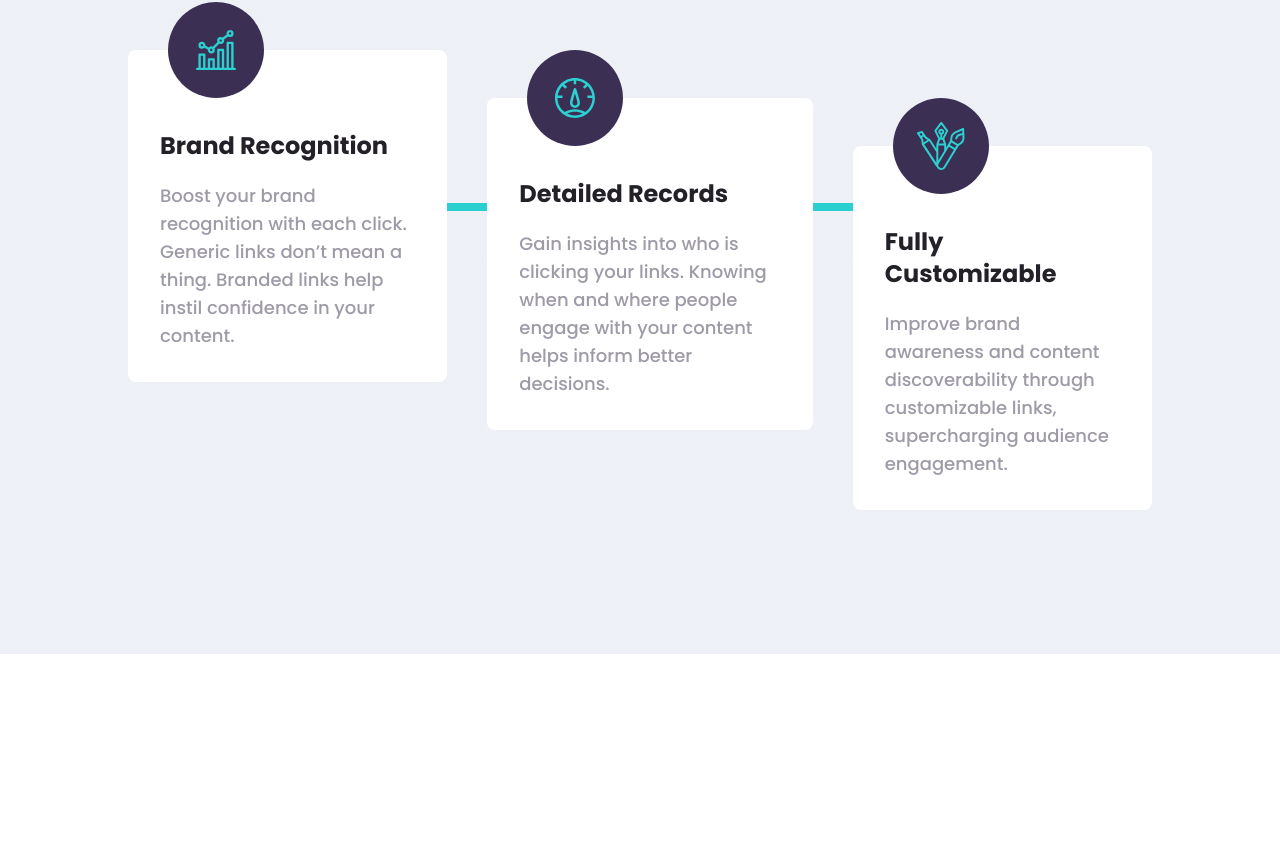
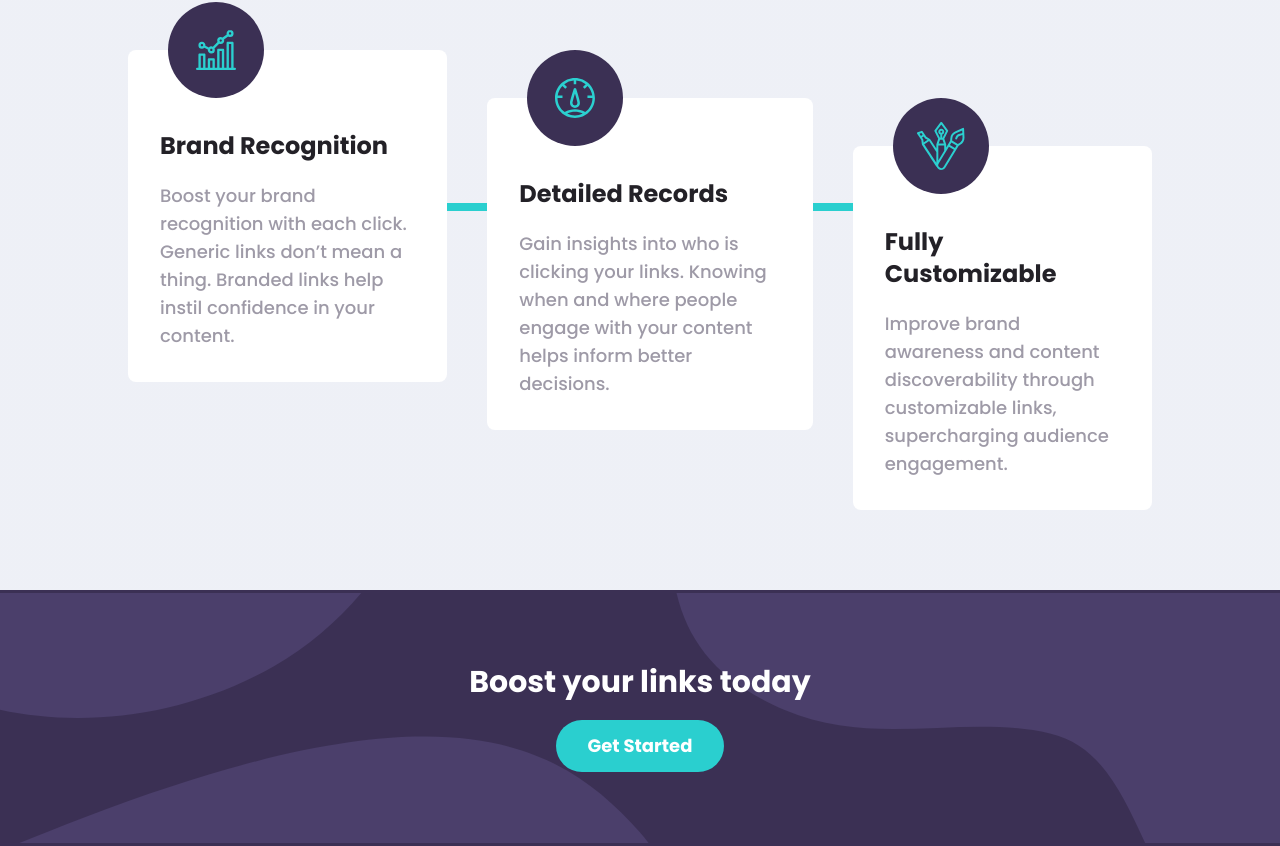
Before and after one commit to danidz96/url-shortening-api, a Next.js app: page / in a window 1280 px wide. Shown: the part 1014-1860 px from the top of the page. Before the commit the page ends 1668 px from the top, so only its background shows below. Built offline with nearby package versions, Linux system fonts and the light colour scheme.

Commit message:
create bottom call to action

```diff
--- /dev/null
+++ b/components/BottomCTA/BottomCTA.js
@@ -0,0 +1,14 @@
+import Button from 'components/Button/Button';
+
+function BottomCTA() {
+  return (
+    <div className="h-72 w-full mt-20 bg-violet bg-boost-mobile bg-no-repeat bg-right flex flex-col items-center justify-center space-y-5 lg:bg-boost-desktop lg:h-64">
+      <h2 className="text-white text-3xl font-bold">Boost your links today</h2>
+      <Button className="text-lg px-8 py-3 rounded-full bg-cyan hover:bg-cyan-light">
+        Get Started
+      </Button>
+    </div>
+  );
+}
+
+export default BottomCTA;
--- a/pages/index.js
+++ b/pages/index.js
@@ -3,6 +3,7 @@ import Nav from 'components/Nav/Nav';
 import Header from 'components/Header/Header';
 import Shortener from 'components/Shortener/Shortener';
 import FeaturesSection from 'components/FeaturesSection/FeaturesSection';
+import BottomCTA from 'components/BottomCTA/BottomCTA';
 import resolveConfig from 'tailwindcss/resolveConfig';
 import tailwindConfig from '../tailwind.config';
 
@@ -25,10 +26,10 @@ export default function Home() {
         style={{
           background: `linear-gradient(180deg, white 5.5rem, ${theme.colors.gray.light} 5.5rem, ${theme.colors.gray.light} 100%)`,
         }}
-        className="pb-36"
       >
         <Shortener />
         <FeaturesSection />
+        <BottomCTA />
       </div>
     </div>
   );
--- a/tailwind.config.js
+++ b/tailwind.config.js
@@ -28,6 +28,8 @@ module.exports = {
       backgroundImage: () => ({
         'shorten-mobile': "url('/images/bg-shorten-mobile.svg')",
         'shorten-desktop': "url('/images/bg-shorten-desktop.svg')",
+        'boost-mobile': "url('/images/bg-boost-mobile.svg')",
+        'boost-desktop': "url('/images/bg-boost-desktop.svg')",
       }),
     },
     keyframes: {
```
